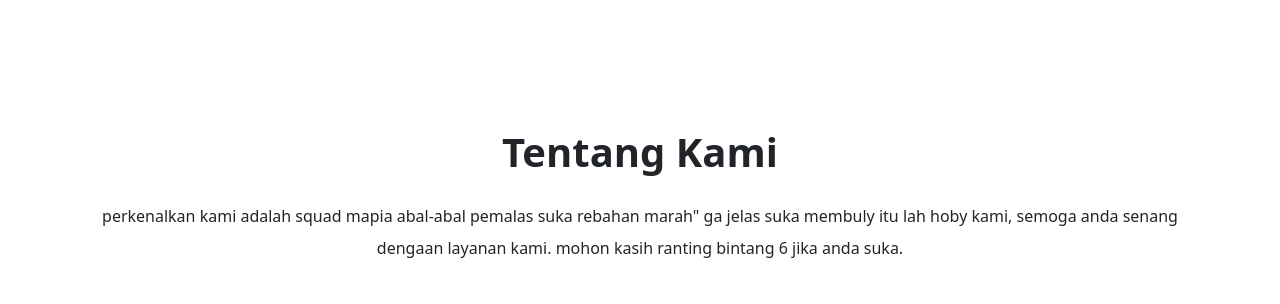
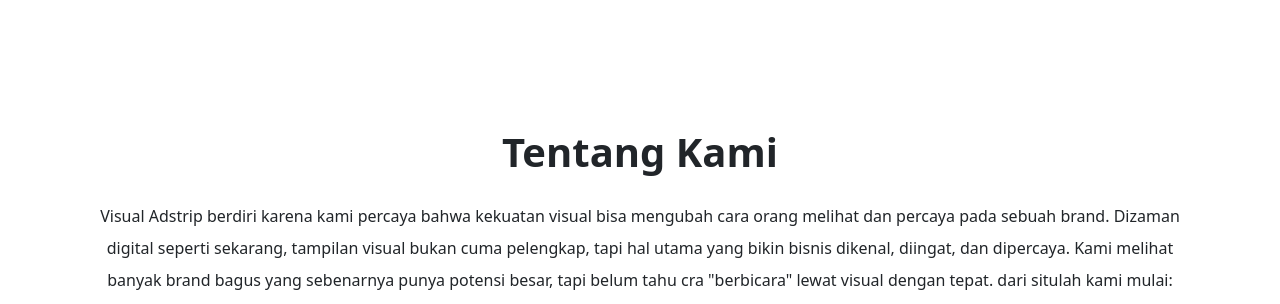
Before and after one commit to arilbanday4545-hash/weburang, a plain HTML site: page index.html in a window 1280 px wide. Shown: the part 595-899 px from the top of the page. Drawn offline with nearby package versions, Linux system fonts and the light colour scheme.

Commit message:
Update index.html

```diff
--- a/index.html
+++ b/index.html
@@ -88,7 +88,7 @@
         <div class="about-box text-center">
           <h1 class="fw-bold mb-4" data-aos="fade-up" data-aos-duration="1000">Tentang Kami</h1>
           <p class="lh-lg mb-5" data-aos="fade-up" data-aos-duration="1000" data-aos-delay="300">
-            perkenalkan kami adalah squad mapia abal-abal pemalas suka rebahan marah" ga jelas suka membuly itu lah hoby kami, semoga anda senang dengaan layanan kami. mohon kasih ranting bintang 6 jika anda suka.
+            Visual Adstrip berdiri karena kami percaya bahwa kekuatan visual bisa mengubah cara orang melihat dan percaya pada sebuah brand. Dizaman digital seperti sekarang, tampilan visual bukan cuma pelengkap, tapi hal utama yang bikin bisnis dikenal, diingat, dan dipercaya. Kami melihat banyak brand bagus yang sebenarnya punya potensi besar, tapi belum tahu cra "berbicara" lewat visual dengan tepat. dari situlah kami mulai: membangun visual Adstrip sebagai tempat yang menggabungkan ide kreatif dan strategi bisnis dalam satu arah yang kuat. kami ingin bantu brand dari berbagai bidang untuk tampil lebih menarik dan proprsional, punya identitas visual yang kuat, dan punya strategi komunikasi yang efektif buat meningkatkan nilai bisnisnya.   visual adstrip bukan cuma bikin desain tapi membantu brand tumbuh lewat kekuatan visual.
           </p>
           <img src="assets/images/WhatsApp Image 2025-12-05 at 13.27.14.jpeg"About Image" data-aos="fade-up" data-aos-duration="1000" data-aos-delay="500" />
         </div>
```
